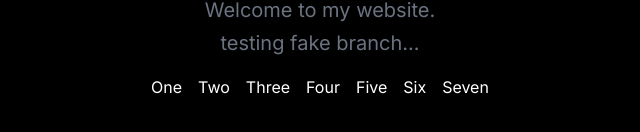
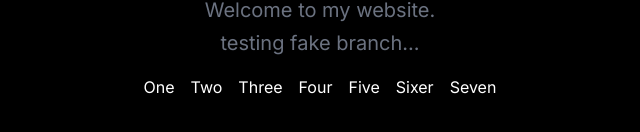
Before and after one commit to hud-code/vercelqs, a Next.js app: page / in a window 1280 px wide. Shown: the part 190-322 px from the top of the page, without its empty margins (320-960 px from the left). Built offline with nearby package versions, Linux system fonts and the light colour scheme.

Commit message:
Update page.js

```diff
--- a/app/page.js
+++ b/app/page.js
@@ -41,7 +41,7 @@ export default function Component() {
                 Five
               </Link>
               <Link className="button-inset [&:focus]:outline-none" href="/six">
-                Six
+                Sixer
               </Link>
               <Link
                 className="button-inset [&:focus]:outline-none"
```
